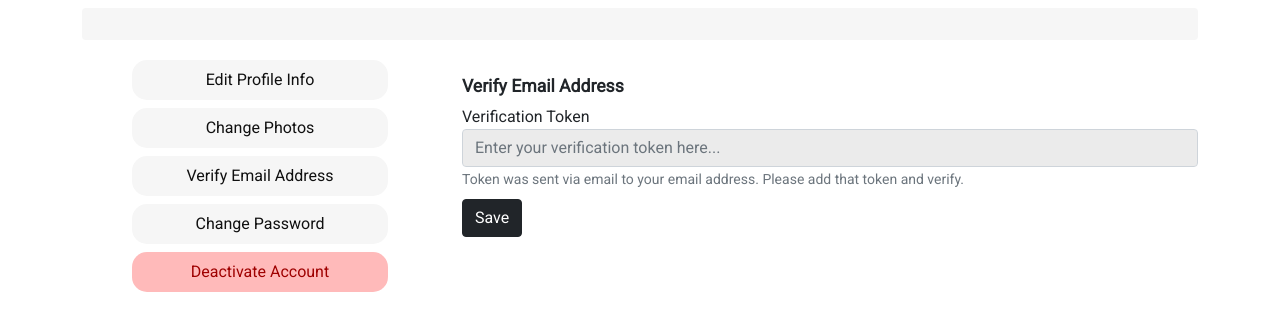
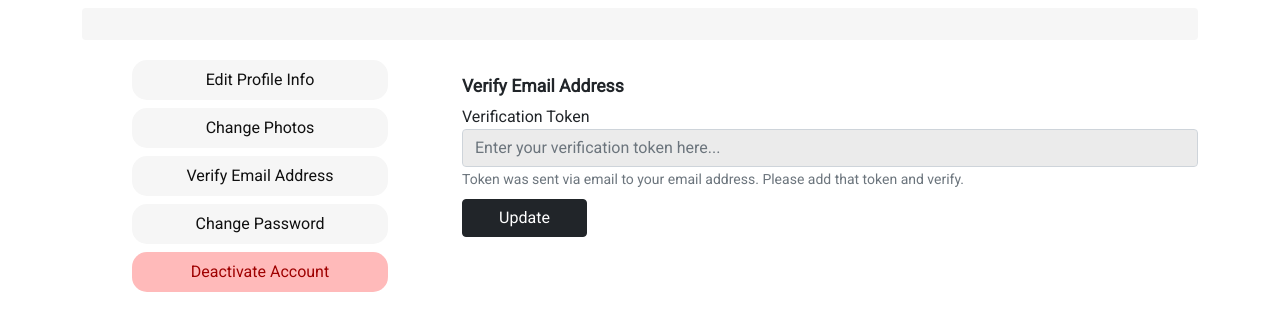
Before and after one commit to MinusThetaOld/event-finder, a Flask app: template flaskr/templates/profiles/verify-email.html in a window 1280 px wide. Shown: the part 58-389 px from the top of the page. Run offline with Flask 2, Linux system fonts and the light colour scheme; the template is opened without the code that fills it: values that come from a table or form of the project are taken from there, others are empty; some libraries are stand-ins or nearby versions.

Commit message:
feat: Updated submit button label

```diff
--- a/flaskr/profiles/forms.py
+++ b/flaskr/profiles/forms.py
@@ -19,14 +19,14 @@ class ProfileInfoForm(FlaskForm):
     dob = DateField("Date of Birth", validators=[
         DataRequired()
     ])
-    save = SubmitField("Save")
+    save = SubmitField("Update")
 
 
 class VerifyEmailForm(FlaskForm):
     token = StringField("Verification Token", validators=[
         DataRequired(), Length(max=6)
     ], render_kw={"placeholder": "Enter your verification token here..."})
-    save = SubmitField("Save")
+    save = SubmitField("Update")
 
 
 class ChangePasswordForm(FlaskForm):
@@ -43,7 +43,7 @@ class ChangePasswordForm(FlaskForm):
             "new_password", "Confirm password did not matched")
     ], render_kw={"placeholder": "Retype the password"})
 
-    submit = SubmitField("Save")
+    submit = SubmitField("Update")
 
     def validate_old_password(self, odl_password):
         user = User.query.get(current_user.id)
--- a/flaskr/static/styles/profiles/settings.css
+++ b/flaskr/static/styles/profiles/settings.css
@@ -29,18 +29,12 @@
 }
 
 .modal-custom {
-    background-color: #101010;
+    background-color: #1b1b1b;
     border-radius: 15px;
 }
 
-.clr-white, .clr-white:hover {
-    background-color: #101010;
+.clr-white, .clr-white:hover, .modal-body-custom, .modal-footer-custom {
     color: #F6F6F6;
-}
-
-.modal-body-custom, .modal-footer-custom  {
-    color: #F6F6F6;
-    background-color: #1b1b1b;
 }
 
 .modal-header-custom {
@@ -49,7 +43,6 @@
 
 .modal-footer-custom {
     border: 0 !important;
-    background-color: #101010;
     border-radius: 15px;
 }
 
@@ -74,3 +67,7 @@ p.heading {
     font-size: 1.1rem;
     font-weight: bold;
 }
+
+.btn-update {
+    width: 125px;
+}
--- a/flaskr/templates/profiles/change-password.html
+++ b/flaskr/templates/profiles/change-password.html
@@ -47,7 +47,7 @@
         {% endif %}
     </div>
     <div class="mt-2">
-        {{form.submit(class="btn btn-dark")}}
+        {{form.submit(class="btn btn-dark btn-update")}}
     </div>
 </form>
 {% endblock %}
--- a/flaskr/templates/profiles/edit-profile-info.html
+++ b/flaskr/templates/profiles/edit-profile-info.html
@@ -63,7 +63,7 @@
         </div>
     </div>
     <div class="mt-2">
-        {{form.save(class="btn btn-dark")}}
+        {{form.save(class="btn btn-dark btn-update")}}
     </div>
 </form>
 {% endblock %}
--- a/flaskr/templates/profiles/verify-email.html
+++ b/flaskr/templates/profiles/verify-email.html
@@ -28,7 +28,7 @@
         {% if current_user.is_verified %}
         <button disabled class="btn btn-dark">Save</button>
         {% else %}
-        {{form.save(class="btn btn-dark")}}
+        {{form.save(class="btn btn-dark btn-update")}}
         {% endif %}
     </div>
 </form>
```
